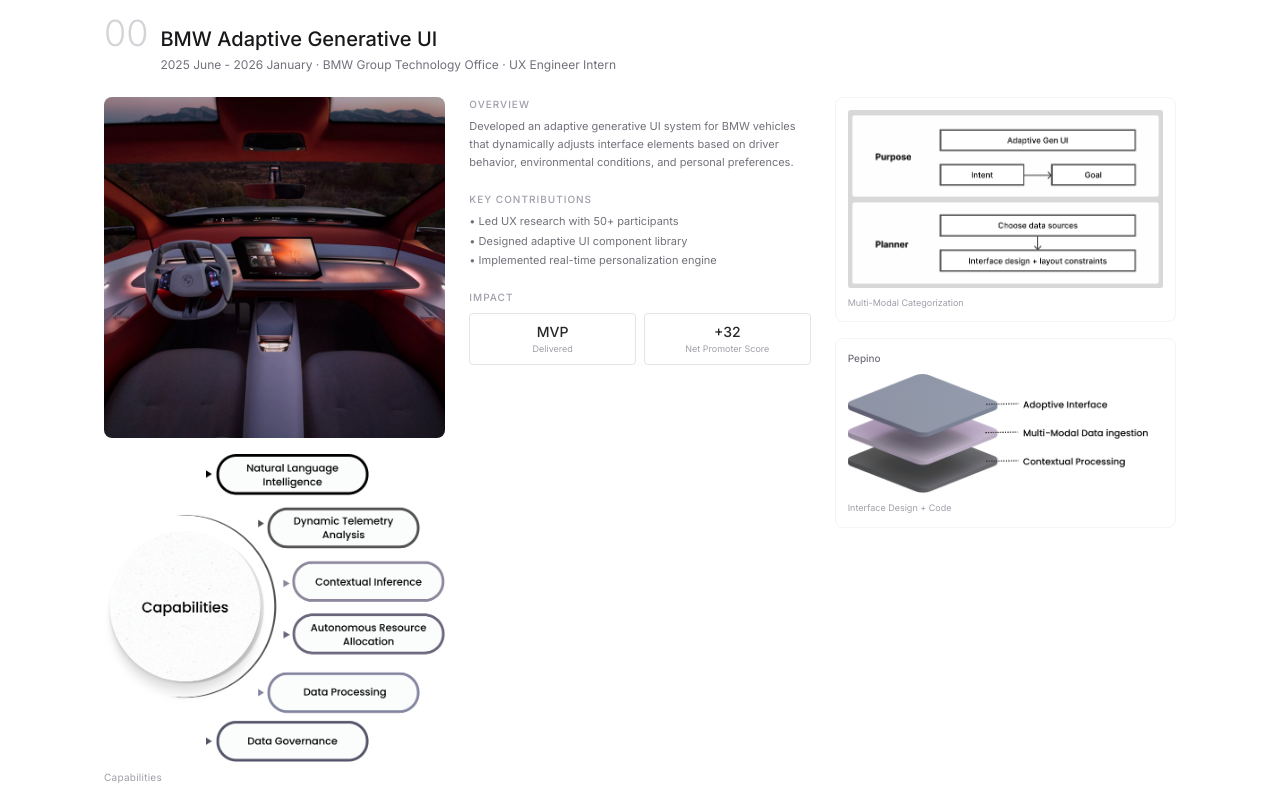
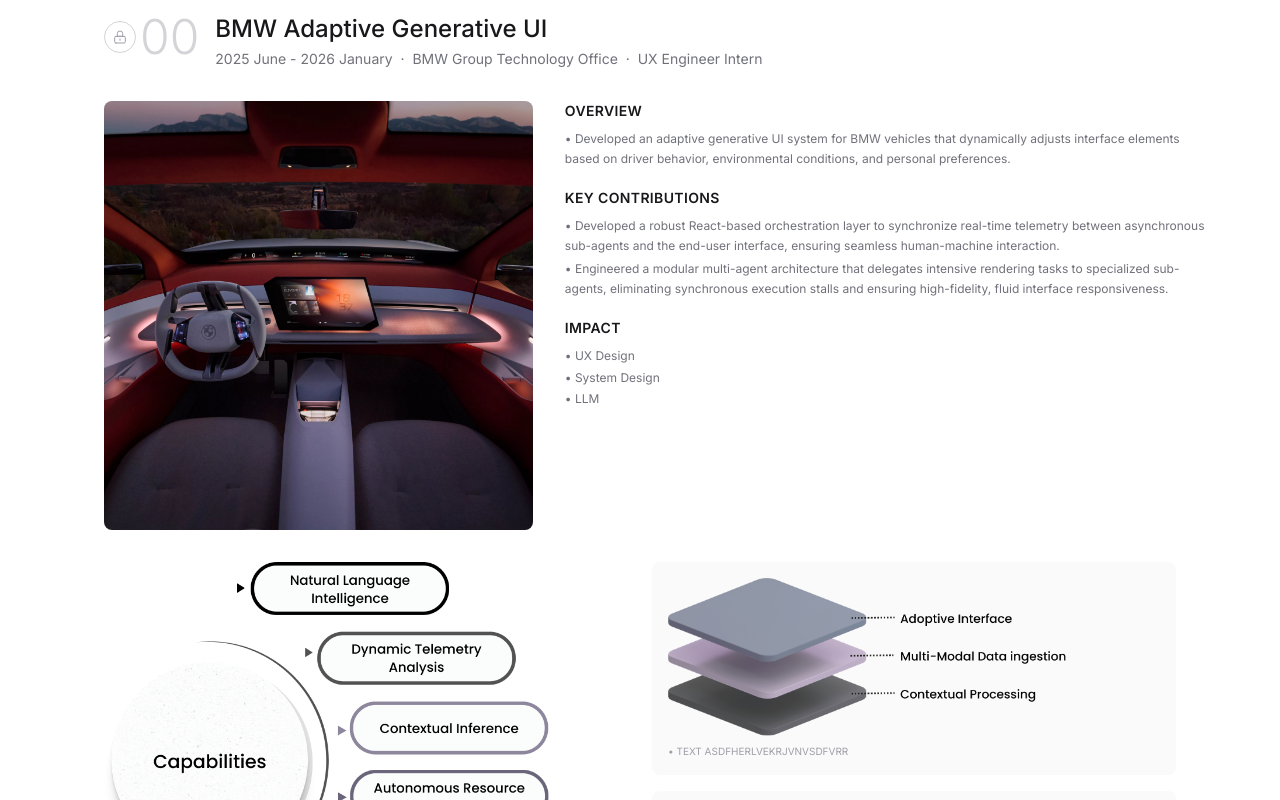
Before and after one commit to rinak01/MyPortfolio, a Next.js app: page /updated_portfolio in a window 1280 px wide. Shown: the part 580-1380 px from the top of the page. Built offline with nearby package versions, Linux system fonts and the light colour scheme.

Commit message:
section00 update01

```diff
--- a/app/updated_portfolio/updated_page.tsx
+++ b/app/updated_portfolio/updated_page.tsx
@@ -78,22 +78,27 @@
 
         {/* Project 00 - BMW Adaptive Generative UI */}
         <article className="mb-24">
-          {/* Header */}
-          <div className="flex items-baseline gap-3 mb-6">
-            <span className="text-4xl font-light text-zinc-300">00</span>
+          {/* Header - Full Width */}
+          <div className="flex items-start gap-4 mb-8">
+            <div className="flex items-center gap-1">
+              <div className="w-8 h-8 rounded-full border border-zinc-300 flex items-center justify-center">
+                <svg className="w-4 h-4 text-zinc-400" fill="none" stroke="currentColor" viewBox="0 0 24 24">
+                  <path strokeLinecap="round" strokeLinejoin="round" strokeWidth={1.5} d="M12 15v2m-6 4h12a2 2 0 002-2v-6a2 2 0 00-2-2H6a2 2 0 00-2 2v6a2 2 0 002 2zm10-10V7a4 4 0 00-8 0v4h8z" />
+                </svg>
+              </div>
+              <span className="text-5xl font-light text-zinc-300">00</span>
+            </div>
             <div>
-              <h3 className="text-xl font-medium text-zinc-900">BMW Adaptive Generative UI</h3>
-              <p className="text-xs text-zinc-500 mt-1">
-                2025 June - 2026 January · BMW Group Technology Office · UX Engineer Intern
+              <h3 className="text-2xl font-medium text-zinc-900">BMW Adaptive Generative UI</h3>
+              <p className="text-sm text-zinc-500 mt-1">
+                2025 June - 2026 January &nbsp;·&nbsp; BMW Group Technology Office &nbsp;·&nbsp; UX Engineer Intern
               </p>
             </div>
           </div>
 
-          {/* Three Column Layout */}
-          <div className="grid grid-cols-1 md:grid-cols-2 lg:grid-cols-3 gap-6">
-            {/* Left Column - Hero + Capabilities */}
-            <div className="space-y-4">
-              {/* Hero Image */}
+          {/* Top Row - Hero Image + Overview/Contributions/Impact */}
+          <div className="grid grid-cols-1 md:grid-cols-[40%_60%] gap-8 mb-8">
+            {/* Left - Hero Image */}
             <div className="rounded-lg overflow-hidden">
               <img
                 src="/images/00/neueklasse.webp"
@@ -102,71 +107,63 @@
               />
             </div>
 
-              {/* Capabilities Diagram */}
-              <div>
-                <img
-                  src="/images/00/bmwinfograph.png"
-                  alt="System architecture diagram"
-                  className="w-full h-auto"
-                />
-                <p className="text-[10px] text-zinc-400 mt-2 tracking-wide">Capabilities</p>
-              </div>
-            </div>
-
-            {/* Middle Column - Overview, Contributions, Impact */}
+            {/* Right - Overview, Key Contributions, Impact */}
             <div className="space-y-5">
               <div>
-                <h4 className="text-[10px] font-medium uppercase tracking-[0.1em] text-zinc-400 mb-1.5">Overview</h4>
-                <p className="text-[11px] text-zinc-500 leading-relaxed">
-                  Developed an adaptive generative UI system for BMW vehicles that dynamically adjusts interface elements based on driver behavior, environmental conditions, and personal preferences.
+                <h4 className="text-sm font-semibold uppercase tracking-wide text-zinc-900 mb-2">Overview</h4>
+                <p className="text-[12px] text-zinc-500 leading-relaxed">
+                  • Developed an adaptive generative UI system for BMW vehicles that dynamically adjusts interface elements based on driver behavior, environmental conditions, and personal preferences.
                 </p>
               </div>
 
               <div>
-                <h4 className="text-[10px] font-medium uppercase tracking-[0.1em] text-zinc-400 mb-1.5">Key Contributions</h4>
-                <ul className="text-[11px] text-zinc-500 leading-relaxed space-y-0.5">
-                  <li>• Led UX research with 50+ participants</li>
-                  <li>• Designed adaptive UI component library</li>
-                  <li>• Implemented real-time personalization engine</li>
+                <h4 className="text-sm font-semibold uppercase tracking-wide text-zinc-900 mb-2">Key Contributions</h4>
+                <ul className="text-[12px] text-zinc-500 leading-relaxed space-y-1">
+                  <li>• Developed a robust React-based orchestration layer to synchronize real-time telemetry between asynchronous sub-agents and the end-user interface, ensuring seamless human-machine interaction.</li>
+                  <li>• Engineered a modular multi-agent architecture that delegates intensive rendering tasks to specialized sub-agents, eliminating synchronous execution stalls and ensuring high-fidelity, fluid interface responsiveness.</li>
                 </ul>
               </div>
 
               <div>
-                <h4 className="text-[10px] font-medium uppercase tracking-[0.1em] text-zinc-400 mb-2">Impact</h4>
-                <div className="grid grid-cols-2 gap-2">
-                  <div className="border border-zinc-200 rounded p-2 text-center">
-                    <p className="text-sm font-medium text-zinc-800">MVP</p>
-                    <p className="text-[9px] text-zinc-400">Delivered</p>
-                  </div>
-                  <div className="border border-zinc-200 rounded p-2 text-center">
-                    <p className="text-sm font-medium text-zinc-800">+32</p>
-                    <p className="text-[9px] text-zinc-400">Net Promoter Score</p>
-                  </div>
+                <h4 className="text-sm font-semibold uppercase tracking-wide text-zinc-900 mb-2">Impact</h4>
+                <ul className="text-[12px] text-zinc-500 leading-relaxed space-y-0.5">
+                  <li>• UX Design</li>
+                  <li>• System Design</li>
+                  <li>• LLM</li>
+                </ul>
               </div>
             </div>
           </div>
 
-            {/* Right Column - Diagrams */}
-            <div className="space-y-4">
-              {/* Adaptive Interface */}
-              <div className="border border-zinc-100 rounded-lg p-3 bg-white">
+          {/* Bottom Row - 2 Column Layout: bmwinfograph | layers+pipeline */}
+          <div className="grid grid-cols-1 md:grid-cols-2 gap-6">
+            {/* Left - Capabilities Diagram */}
+            <div>
               <img
-                  src="/images/00/Group 8.png"
-                  alt="Adaptive Interface Diagram"
-                  className="w-full h-auto"
+                src="/images/00/bmwinfograph.png"
+                alt="Capabilities diagram"
+                className="w-[85%] h-auto"
               />
-                <p className="text-[9px] text-zinc-400 mt-2">Multi-Modal Categorization</p>
+              <p className="text-[10px] text-zinc-400 mt-2">• TEXT ASDFHERLVEKRJVNVSDFVRR</p>
             </div>
 
-              {/* Pepino Layers */}
-              <div className="border border-zinc-100 rounded-lg p-3 bg-white">
-                <p className="text-[10px] font-medium text-zinc-500 mb-2">Pepino</p>
+            {/* Right - Layers (top) + Pipeline (bottom) */}
+            <div className="flex flex-col gap-4">
+              <div className="bg-zinc-50 rounded-lg p-4">
                 <img
-                  src="/images/00/portfolio infograph (1).png"
-                  alt="Interface layers diagram"
-                  className="w-full h-auto"
+                  src="/images/00/layers.png"
+                  alt="Layers diagram"
+                  className="w-[85%] h-auto"
                 />
-                <p className="text-[9px] text-zinc-400 mt-2">Interface Design + Code</p>
+                <p className="text-[10px] text-zinc-400 mt-2">• TEXT ASDFHERLVEKRJVNVSDFVRR</p>
+              </div>
+              <div className="bg-zinc-50 rounded-lg p-4">
+                <img
+                  src="/images/00/pipeline.png"
+                  alt="Pipeline diagram"
+                  className="w-[85%] h-auto"
+                />
+                <p className="text-[10px] text-zinc-400 mt-2">• TEXT ASDFHERLVEKRJVNVSDFVRR</p>
               </div>
             </div>
           </div>
@@ -465,14 +462,14 @@
               </div>
 
               <div className="flex items-center justify-center gap-2">
-                <span className="text-[13px] tracking-[0.1em] text-zinc-700">LETS WORK TOGETHER</span>
+                <span className="text-[13px] tracking-[0.1em] text-zinc-700">LETS BUILD TOGETHER</span>
                 <a
                   href="https://www.linkedin.com/in/rina-kim-9a3864171/"
                   target="_blank"
                   rel="noopener noreferrer"
                   className="transition-transform hover:scale-110"
                 >
-                  <img src="/linkedin-icon.png" alt="LinkedIn" className="w-5 h-5" />
+                  <img src="/images/NiceToMeetYou/linkedin.png" alt="LinkedIn" className="w-5 h-5 -mt-[1px]" />
                 </a>
               </div>
             </div>
```
Also changed, not shown: public/images/00/layers.png (renamed from public/images/00/portfolio infograph (1).png), public/images/00/pipeline.png (renamed from public/images/00/Group 8.png). Lines whose indentation alone changed are shown as unchanged.
